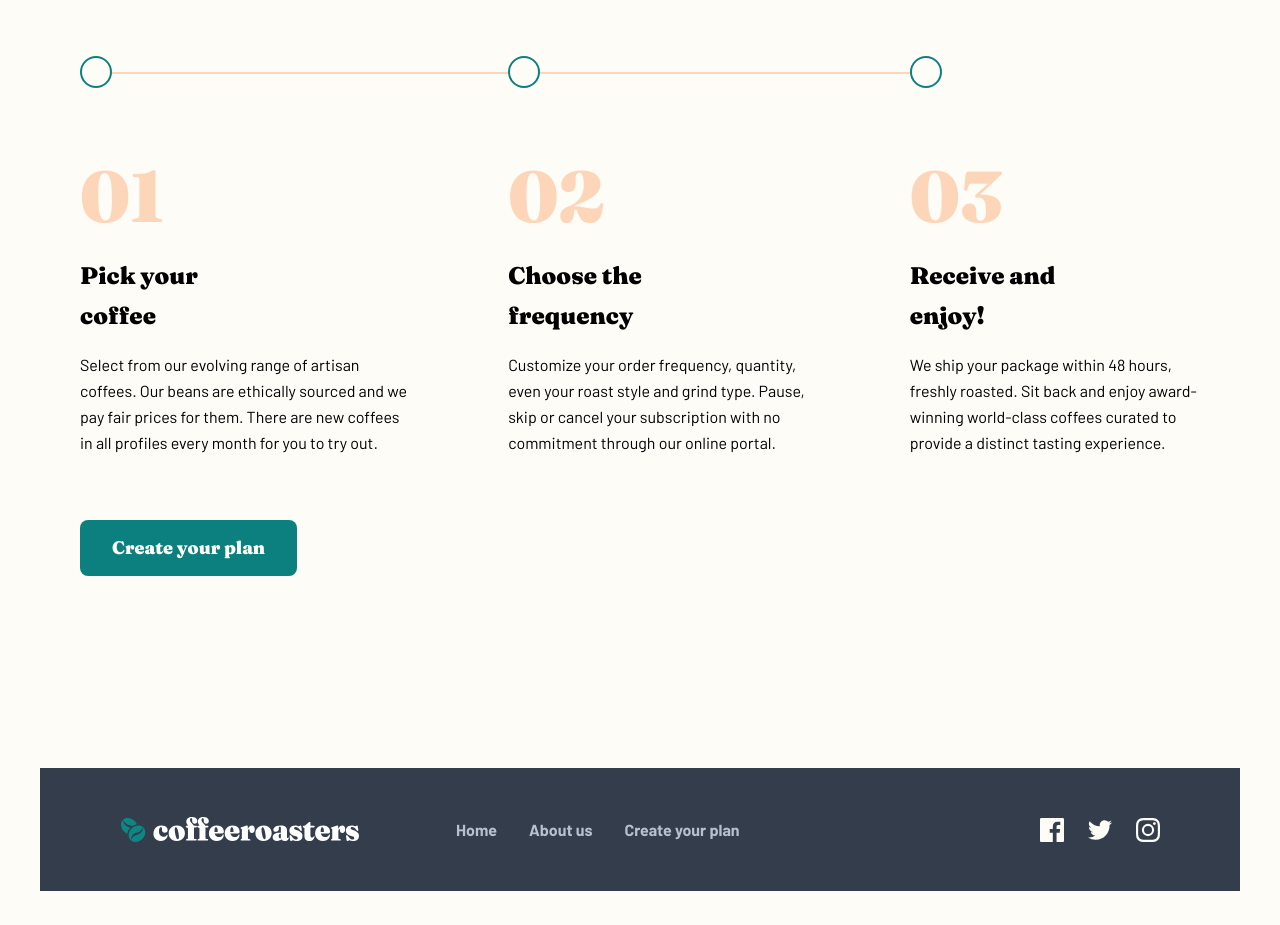
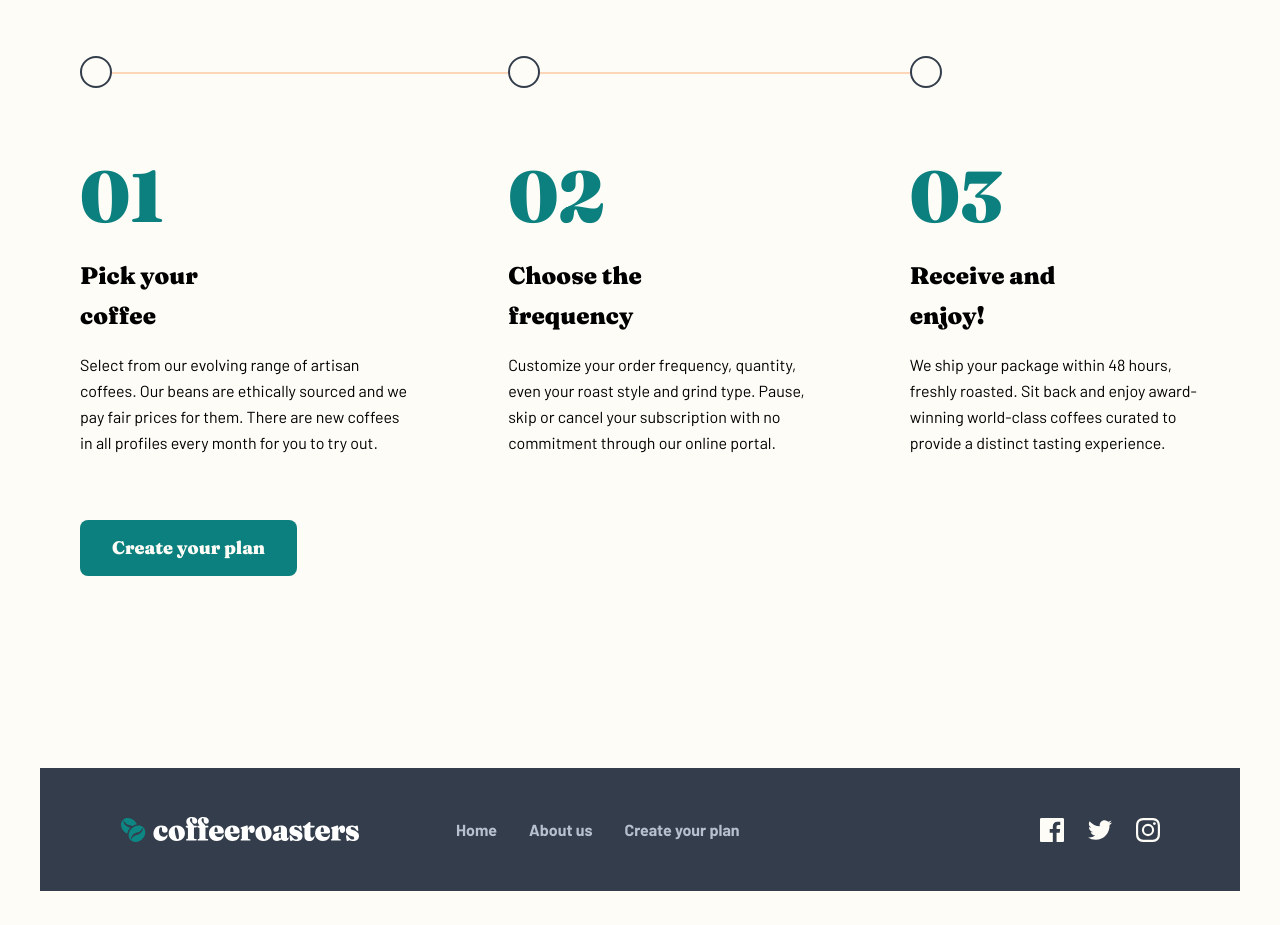
Before and after one commit to Dudeldups/FM-coffeeroasters, a React (Vite) app: page / in a window 1280 px wide. Shown: the part 2420-3345 px from the top of the page. Built offline with nearby package versions, Linux system fonts and the light colour scheme.

Commit message:
fixed colors on bottom list

```diff
--- a/src/routes/Home.tsx
+++ b/src/routes/Home.tsx
@@ -166,8 +166,8 @@ const Home = () => {
         <h2 className="text-custom-dark-grey md:self-start">How it works</h2>
 
         <ol className="flex-col-center gap-14 pt-20 text-center md:flex-row md:items-start md:gap-8 md:pt-28 md:text-left lg:gap-24 lg:pt-36">
-          <li className="relative max-w-96 before:font-fraunces before:text-3xl before:font-black before:text-custom-pale-orange before:content-['0'_counter(list-item)] lg:pt-8">
-            <h3 className="mt-6 h-14 md:h-24 md:max-w-[11ch] md:before:absolute md:before:inset-[-3.5rem_auto_auto_0] md:before:w-[calc(100%+2rem)] md:before:border md:before:border-custom-pale-orange md:after:absolute md:after:inset-[-3.5rem_auto_auto_0] md:after:aspect-square md:after:w-8 md:after:-translate-y-1/2 md:after:rounded-full md:after:border-2 md:after:border-custom-dark-cyan md:after:bg-custom-light-cream lg:before:w-[calc(100%+6rem)]">
+          <li className="relative max-w-96 before:font-fraunces before:text-3xl before:font-black before:text-custom-dark-cyan before:content-['0'_counter(list-item)] lg:pt-8">
+            <h3 className="mt-6 h-14 md:h-24 md:max-w-[11ch] md:before:absolute md:before:inset-[-3.5rem_auto_auto_0] md:before:w-[calc(100%+2rem)] md:before:border md:before:border-custom-pale-orange md:after:absolute md:after:inset-[-3.5rem_auto_auto_0] md:after:aspect-square md:after:w-8 md:after:-translate-y-1/2 md:after:rounded-full md:after:border-2 md:after:border-custom-dark-blue md:after:bg-custom-light-cream lg:before:w-[calc(100%+6rem)]">
               Pick your coffee
             </h3>
             <p>
@@ -177,8 +177,8 @@ const Home = () => {
             </p>
           </li>
 
-          <li className="relative max-w-96 before:font-fraunces before:text-3xl before:font-black before:text-custom-pale-orange before:content-['0'_counter(list-item)] lg:pt-8">
-            <h3 className="mt-6 h-14 md:h-24 md:max-w-[11ch] md:before:absolute md:before:inset-[-3.5rem_auto_auto_0] md:before:w-[calc(100%+2rem)] md:before:border md:before:border-custom-pale-orange md:after:absolute md:after:inset-[-3.5rem_auto_auto_0] md:after:aspect-square md:after:w-8 md:after:-translate-y-1/2 md:after:rounded-full md:after:border-2 md:after:border-custom-dark-cyan md:after:bg-custom-light-cream lg:before:w-[calc(100%+6rem)]">
+          <li className="relative max-w-96 before:font-fraunces before:text-3xl before:font-black before:text-custom-dark-cyan before:content-['0'_counter(list-item)] lg:pt-8">
+            <h3 className="mt-6 h-14 md:h-24 md:max-w-[11ch] md:before:absolute md:before:inset-[-3.5rem_auto_auto_0] md:before:w-[calc(100%+2rem)] md:before:border md:before:border-custom-pale-orange md:after:absolute md:after:inset-[-3.5rem_auto_auto_0] md:after:aspect-square md:after:w-8 md:after:-translate-y-1/2 md:after:rounded-full md:after:border-2 md:after:border-custom-dark-blue md:after:bg-custom-light-cream lg:before:w-[calc(100%+6rem)]">
               Choose the frequency
             </h3>
             <p>
@@ -188,8 +188,8 @@ const Home = () => {
             </p>
           </li>
 
-          <li className="relative max-w-96 before:font-fraunces before:text-3xl before:font-black before:text-custom-pale-orange before:content-['0'_counter(list-item)] lg:pt-8">
-            <h3 className="mt-6 h-14 md:h-24 md:max-w-[11ch] md:after:absolute md:after:inset-[-3.5rem_auto_auto_0] md:after:aspect-square md:after:w-8 md:after:-translate-y-1/2 md:after:rounded-full md:after:border-2 md:after:border-custom-dark-cyan md:after:bg-custom-light-cream">
+          <li className="relative max-w-96 before:font-fraunces before:text-3xl before:font-black before:text-custom-dark-cyan before:content-['0'_counter(list-item)] lg:pt-8">
+            <h3 className="mt-6 h-14 md:h-24 md:max-w-[11ch] md:after:absolute md:after:inset-[-3.5rem_auto_auto_0] md:after:aspect-square md:after:w-8 md:after:-translate-y-1/2 md:after:rounded-full md:after:border-2 md:after:border-custom-dark-blue md:after:bg-custom-light-cream">
               Receive and enjoy!
             </h3>
             <p>
```
